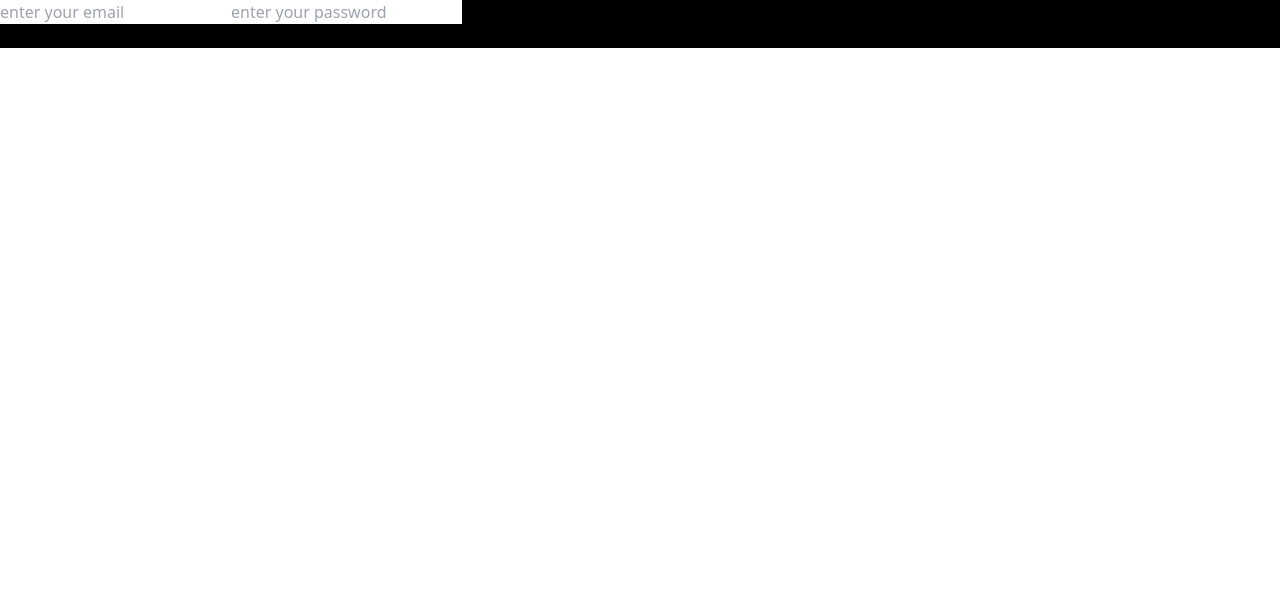
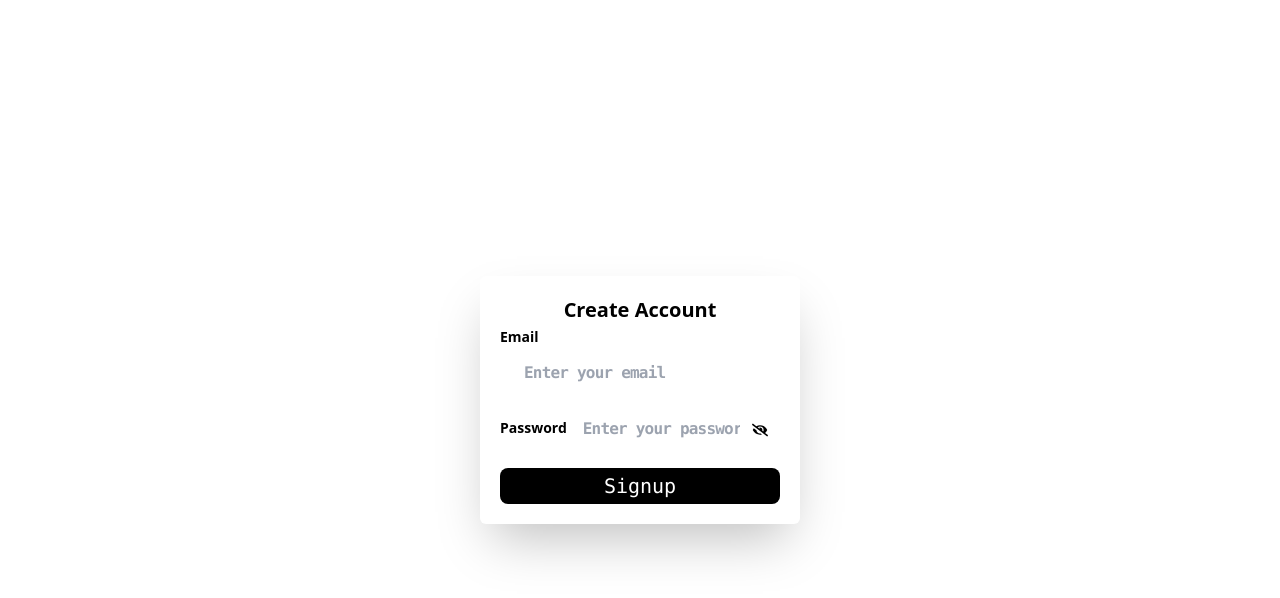
Before and after one commit to ujjwal2061/Daliy-Planner, a React (Vite) app in the folder to-do/: page /signup in a window 1280 px wide. Shown: the top 598 px of the page. Built offline with nearby package versions, Linux system fonts and the light colour scheme; a web font is replaced by a local one.

Commit message:
Auth need

```diff
--- a/to-do/src/Route/Signup.jsx
+++ b/to-do/src/Route/Signup.jsx
@@ -1,41 +1,60 @@
 import { useState } from "react";
 import { NavLink, useNavigate } from "react-router-dom";
 import { useFirebase } from "../firebase/Firebase";
+import { FaEye } from "react-icons/fa";
+import { FaEyeSlash } from "react-icons/fa";
+const Signup = () => {
+    const { signup } = useFirebase();
+    const navigate = useNavigate();
 
+    const handleSignup = async (e) => {
+       e.preventDefault();
+       try {
+          await signup(email, password);
+          setTimeout(() => {}, 5000);
+          navigate("/content");
+          setEmail("");
+          setPassword('');
+         } catch (err) {
+            setError(err.message);
+         }
+      };
+       const showpassword=(e)=>{
+         e.preventDefault()
+         setShowpassword((prevpassword)=>!prevpassword)
+       }
+    const [error, setError] = useState("");
+    const [email, setEmail] = useState("");
+    const [password, setPassword] = useState("");
+    const [showPassword ,setShowpassword]=useState(false)
 
-const Signup=()=>{
-   const {singiup } =useFirebase()
-  const [error ,setError]=useState("")
-  const navagation=useNavigate()
-// handle the Signup process
-   const handlesignup=async(e)=>{
-      e.preventDefault()
-      try{
-        await singiup(email ,password)
-        setTimeout(()=>{
-        },5000)
-        navagation("/content")
-        setEmail("")
-        setPassword('');
-      }catch(err){
-        setError(err.messagge)
-      }
-   }
+    return (
+ <section className="min-h-screen  flex flex-col  justify-center items-center ">
+    <div className='p-5  bg-white rounded-md shadow-2xl w-80 '>
+      <h2 className='flex justify-center text-xl font-jetbrains font-semibold'>Create Account </h2>
 
-    const [email ,setEmail]=useState("")
-    const [password ,setPassword]=useState("")
-    return(
-    <section  className="bg-black">
+       <div className='space-y-2 '>
+       {/* Email section*/}
+       <div className="relative w-full justify-center items-center ">
+           <label className='font-jetbrains  font-semibold text-sm'>Email</label>
+           <input type="email" className="px-4 py-3 ml-2  placeholder:font-mono tracking-tighter font-semibold rounded-lg outline-none transition-transform duration-150" placeholder="Enter your email" value={email} onChange={(e) => setEmail(e.target.value)} />
+           </div>
+           {/*Password  */}
+            <div className="relative  flex flex-row  justify-center items-center">
+               <label className=' font-jetbrains font-semibold text-sm'>Password</label>
+            <input type={showPassword ? "text" : "password"} className="px-4 py-3 placeholder:font-mono tracking-tighter font-semibold rounded-lg outline-none transition-transform duration-150  w-full pr-10" placeholder="Enter your password" value={password} onChange={(e) => setPassword(e.target.value)} />
+             <button type="button" onClick={showpassword} className="absolute right-3 bottom-0 top-1 bg-transparent border-none cursor-pointer text-black">
+              {showPassword ? <FaEye /> : <FaEyeSlash />}
+             </button>
+             </div>
+            </div>
+             <div className='flex justify-center mt-4'>
+                <button onClick={handleSignup} type="submit" className=' bg-black px-2 py-1 w-full rounded-lg text-white font-special text-xl font-mono hover:bg-gray-900'>Signup</button>
+             </div>
 
-       <form onSubmit={handlesignup} >
-        {error && <p>{error}</p>}
-        <input   type="email" placeholder="enter your email" value={email}  onChange={(e)=>setEmail(e.target.value)} />
-        <input type="password" placeholder="enter your password" value={password}  onChange={(e)=>setPassword(e.target.value)} />
-        <button type="submit">SiginUp</button>
-        <p>Have Account<NavLink to="/login">Login</NavLink>?</p>
-       </form>
+           </div>
 
-    </section>
-    )
+        </section>
+    );
 }
 export default Signup;
```
